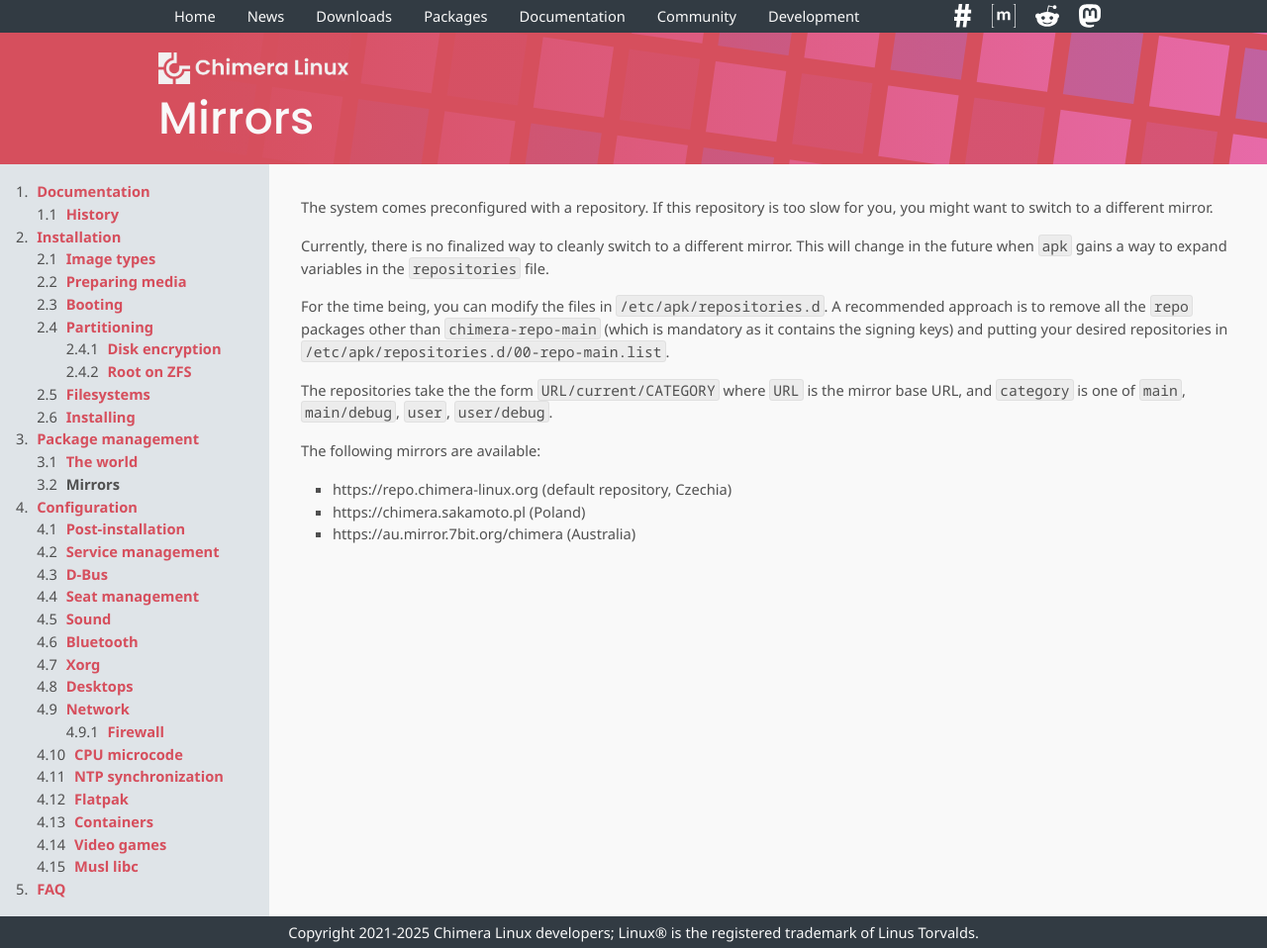
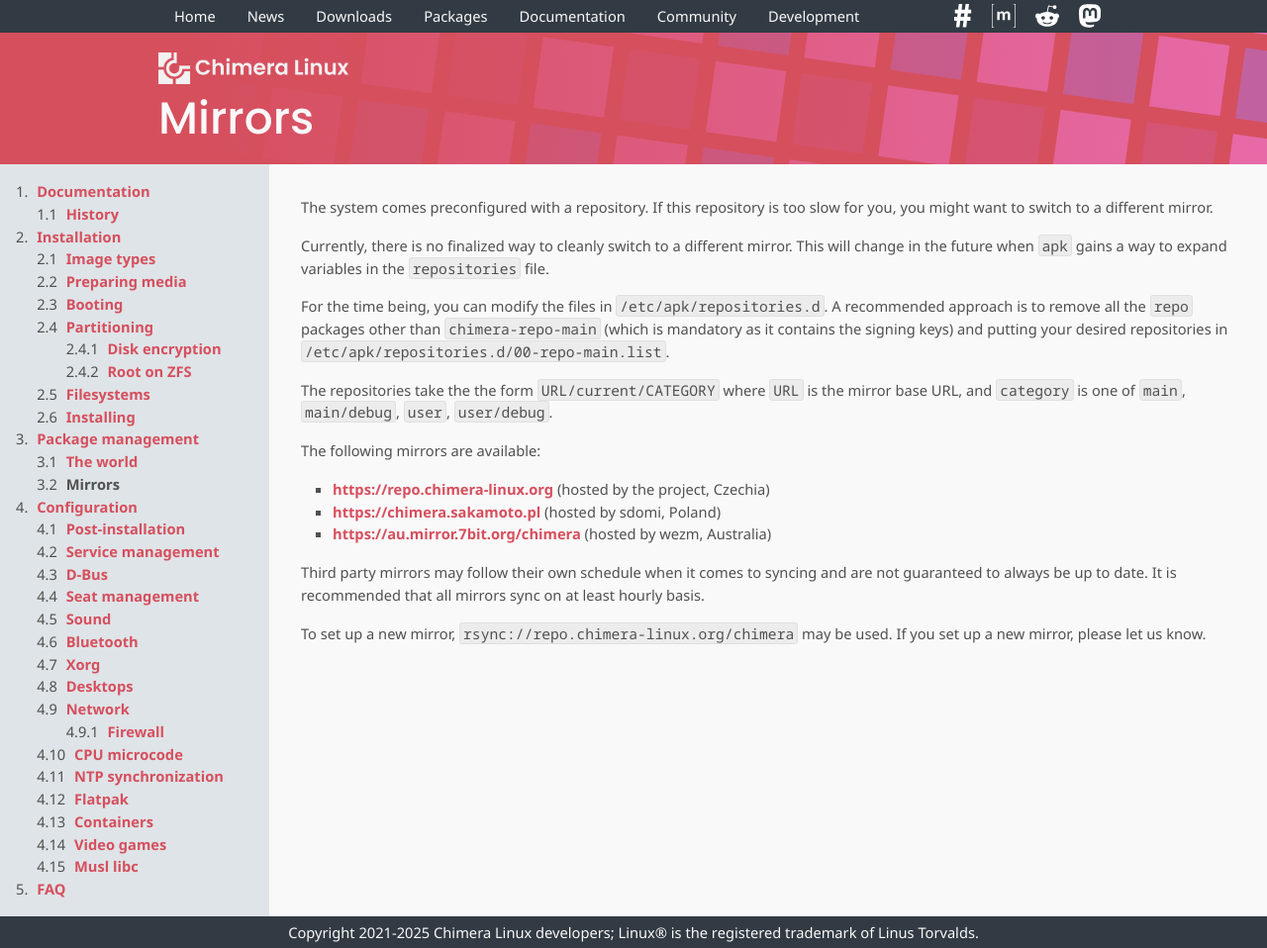
Before and after one commit to chimera-linux/chimera-linux.github.io, a Jekyll site: the page built from _docs/apk/mirrors.md, in a window 1280 px wide and 958 px high. Shown: the whole window at 99% size. Built offline with Jekyll 4.4.1, drawn with Linux system fonts in a browser that asks for light colours.

Commit message:
mirrors.md: expand a bit

```diff
--- a/_docs/apk/mirrors.md
+++ b/_docs/apk/mirrors.md
@@ -22,6 +22,13 @@
 
 The following mirrors are available:
 
-* https://repo.chimera-linux.org (default repository, Czechia)
-* https://chimera.sakamoto.pl (Poland)
-* https://au.mirror.7bit.org/chimera (Australia)
+* [https://repo.chimera-linux.org](https://repo.chimera-linux.org) (hosted by the project, Czechia)
+* [https://chimera.sakamoto.pl](https://chimera.sakamoto.pl) (hosted by sdomi, Poland)
+* [https://au.mirror.7bit.org/chimera](https://au.mirror.7bit.org/chimera) (hosted by wezm, Australia)
+
+Third party mirrors may follow their own schedule when it comes to syncing
+and are not guaranteed to always be up to date. It is recommended that all
+mirrors sync on at least hourly basis.
+
+To set up a new mirror, `rsync://repo.chimera-linux.org/chimera` may be used.
+If you set up a new mirror, please let us know.
```
